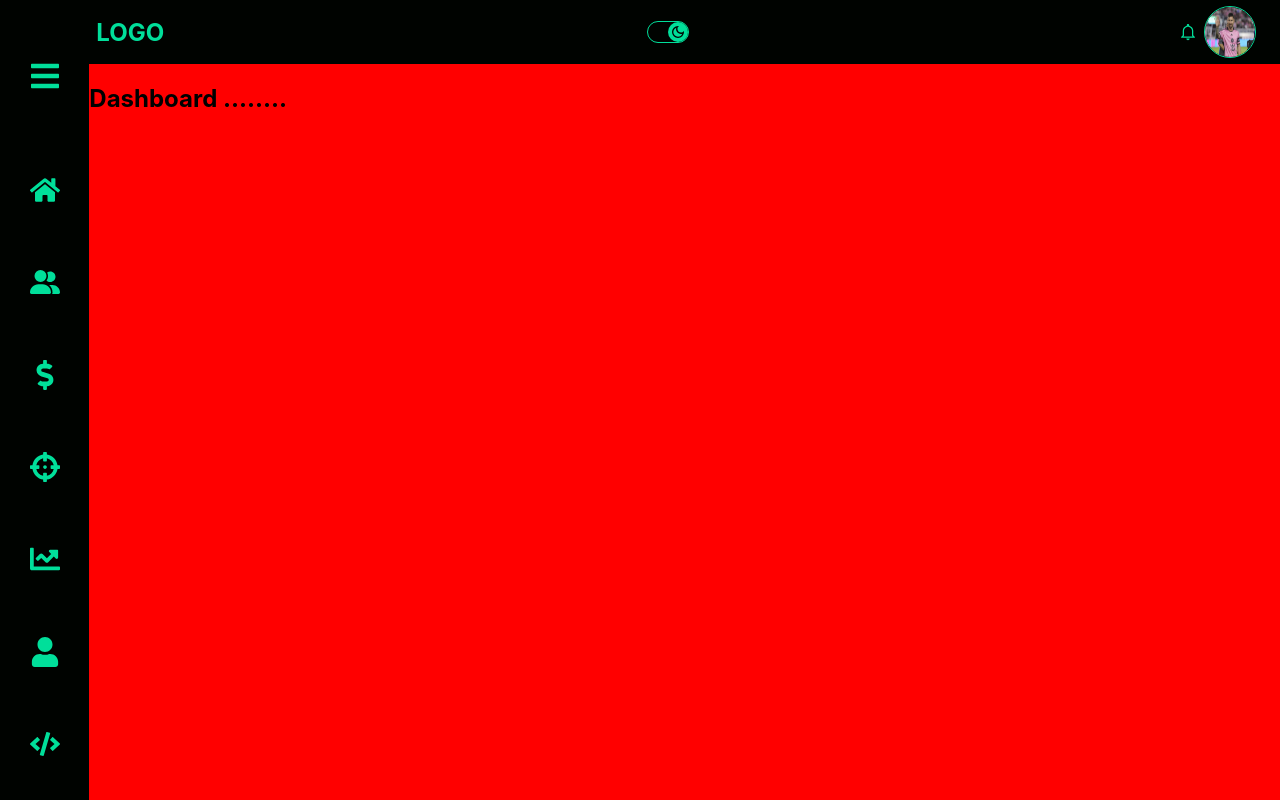
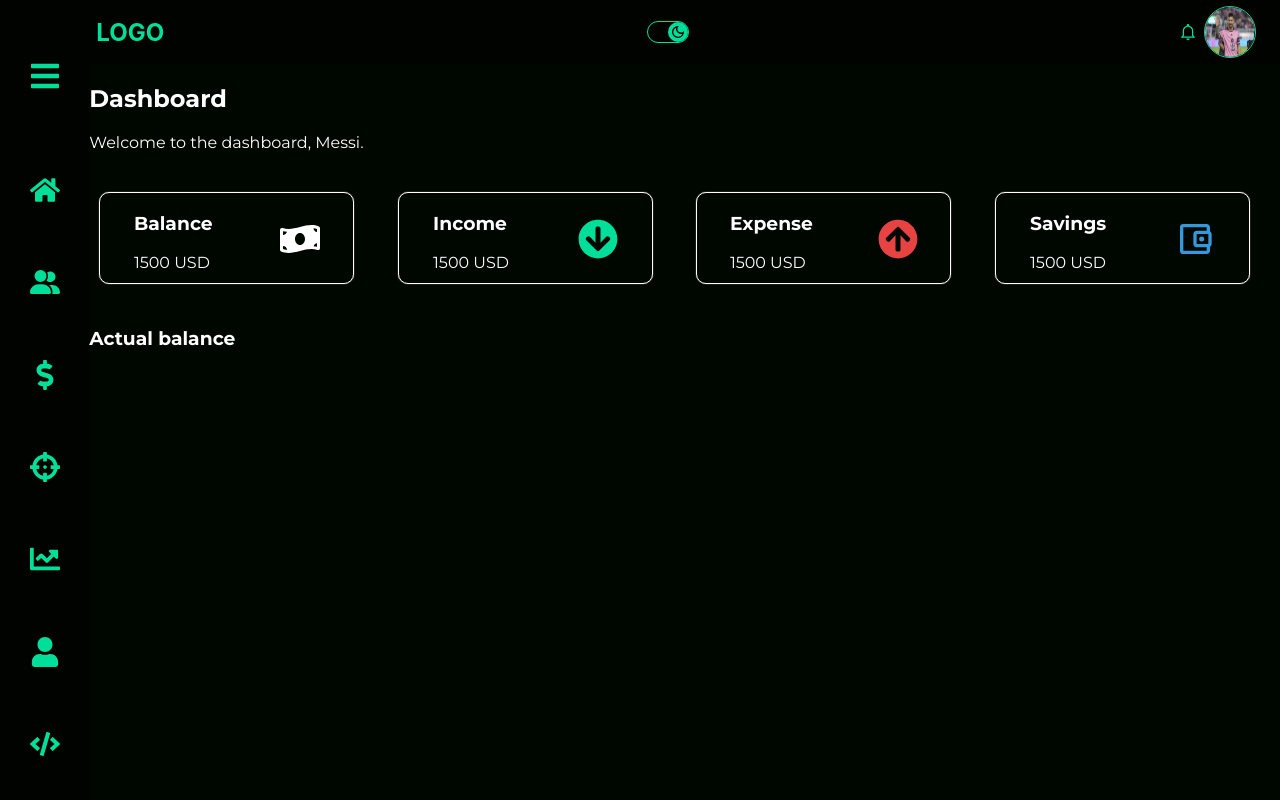
Before and after one commit to Jognovezzu/shared-finances, a React (Create React App) app: page / in a window 1280 px wide. Built offline with nearby package versions, Linux system fonts and the light colour scheme.

Commit message:
Added dashboard resume on Dashboard Page

```diff
--- a/public/index.html
+++ b/public/index.html
@@ -3,6 +3,9 @@
   <head>
     <meta charset="utf-8" />
     <link rel="icon" href="%PUBLIC_URL%/favicon.ico" />
+    <link rel="preconnect" href="https://fonts.googleapis.com">
+    <link rel="preconnect" href="https://fonts.gstatic.com" crossorigin>
+    <link href="https://fonts.googleapis.com/css2?family=Montserrat:ital,wght@0,100..900;1,100..900&display=swap" rel="stylesheet">
     <meta name="viewport" content="width=device-width, initial-scale=1" />
     <meta name="theme-color" content="#000000" />
     <meta
--- a/src/App.css
+++ b/src/App.css
@@ -53,6 +53,6 @@
 }
 
 .container{
-  background-color: red;
+  background-color: #000600;
   width: 100vw;
 }
--- a/src/components/Sidebar.css
+++ b/src/components/Sidebar.css
@@ -32,6 +32,10 @@
     cursor:unset;
     height: 10%;
     text-align: left;
+
+    &&:hover {
+        font-size: 31px;
+    }
 
 
 }
@@ -83,7 +87,6 @@
     position: fixed;
     top: 0;
     transition: 850ms;
-    border-color: red;
     margin-left: 0px;
     text-decoration: none;
     left: -100%;
--- a/src/pages/Dashboard.jsx
+++ b/src/pages/Dashboard.jsx
@@ -1,13 +1,73 @@
 import React from "react";
 import "../style/Pages.css";
+import "../style/Dashboard.css";
+import { MdOutlineAccountBalanceWallet } from "react-icons/md";
+import { FaMoneyBillWave } from "react-icons/fa";
+import { FaArrowCircleDown } from "react-icons/fa";
+import { FaArrowCircleUp } from "react-icons/fa";
+
 
 
 const Dashboard = () => {
+    const resumeItems = [
+        {
+            title: "Balance",
+            value: 1500.00,
+            currency: "USD",
+            icon: <FaMoneyBillWave />,
+            cName: "resume-balance"
+        },
+        {
+            title: "Income",
+            value: 1500.00,
+            currency: "USD",
+            icon: <FaArrowCircleDown />,
+            cName: "resume-income"
+        },
+        {
+            title: "Expense",
+            value: 1500.00,
+            currency: "USD",
+            icon: <FaArrowCircleUp />,
+            cName: "resume-expense"
+        },
+        {
+            title: "Savings",
+            value: 1500.00,
+            currency: "USD",
+            icon: <MdOutlineAccountBalanceWallet />,
+            cName: "resume-savings"
+        },
+    ]
     return (
-        <div className="dashboard">
+        <div className="main-dashboard">
             <h2>
-                Dashboard ........
+                Dashboard
             </h2>
+            <p>
+                Welcome to the dashboard, Messi.
+            </p>
+            <div className="resume-dashboard">
+                <ul className="resume-ul">
+                    {resumeItems.map((item, index) => (
+                        <li key={index}>
+                            <div className="resume-item ">
+                                <div className={item.cName}>
+                                    {item.icon}
+                                </div>
+                                <div className="resume-content">
+                                    <h3>{item.title}</h3>
+                                    <p>{item.value} {item.currency}</p>
+                                </div>
+                            </div>
+                        </li>
+                    ))}
+                </ul>
+
+            </div>
+            <div>
+                <h3> Actual balance</h3>
+            </div>
 
         </div>
     );
--- /dev/null
+++ b/src/style/Dashboard.css
@@ -0,0 +1,62 @@
+.main-dashboard{
+    font-family: 'Montserrat', Courier, monospace;
+    color: #fff;
+
+}
+
+.resume-dashboard{
+    display: flex;
+    width: 100%;
+
+
+}
+
+.resume-ul {
+    display: flex;
+    flex-direction: row;
+    justify-content: space-between;
+    align-items: center;
+    width: 100%;
+    height: 120px;
+    list-style: none;
+    padding: 0px 10px 0px 10px;
+    margin: 10px 20px 10px 0px;
+
+
+    li {
+        border: #fff solid 1px;
+        border-radius: 10px;
+        box-shadow: #fff 0px 0px 1px;
+        width: 22%;
+        height: 90px;
+    }
+}
+
+
+.resume-item {
+    display: flex;
+    flex-direction: row-reverse;
+    justify-content:space-around;
+    align-items: center;
+    position: relative;
+    svg {
+        height: 40px;
+        width: auto;
+    }
+
+    .resume-income {
+        color: #00df9a;
+    }
+
+    .resume-expense {
+        color: #e84343;
+    }
+
+    .resume-balance {
+        color: #fff;
+    }
+
+    .resume-savings {
+        color: #3498db;
+    }
+}
```
